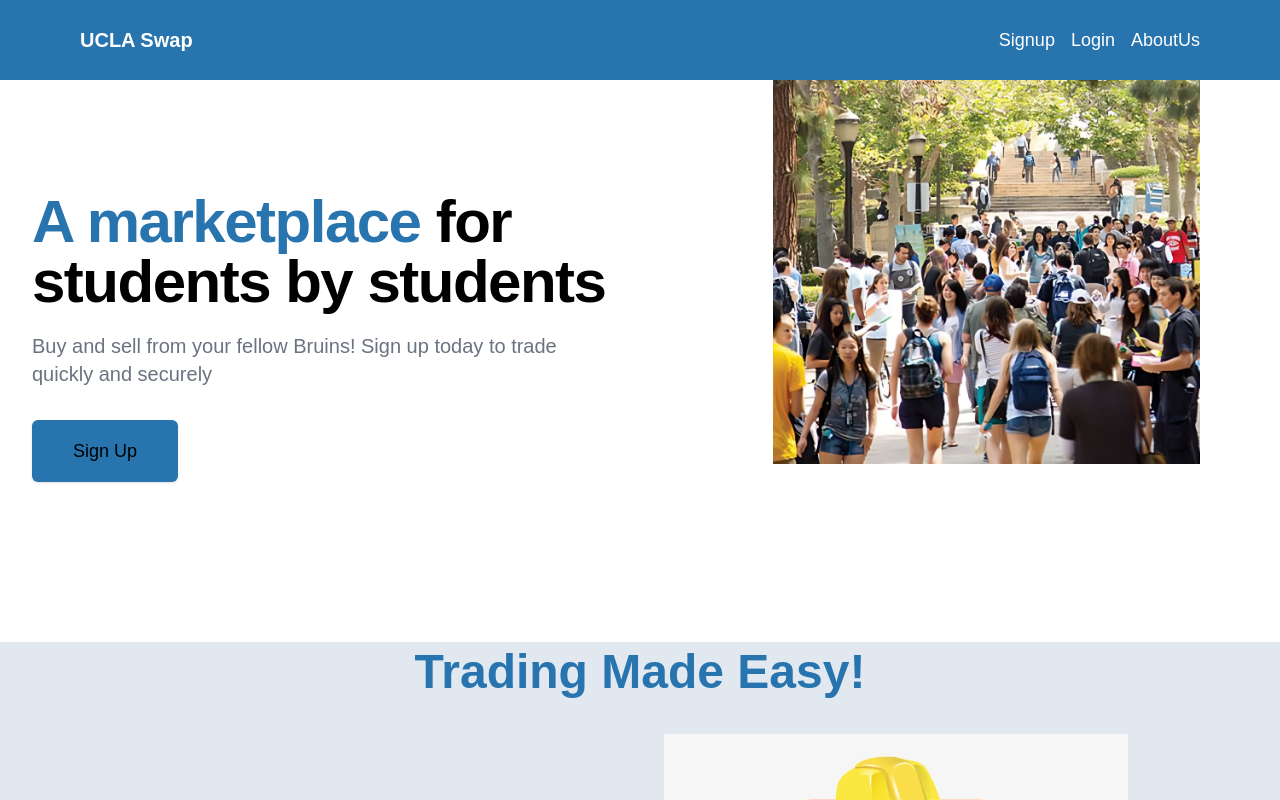
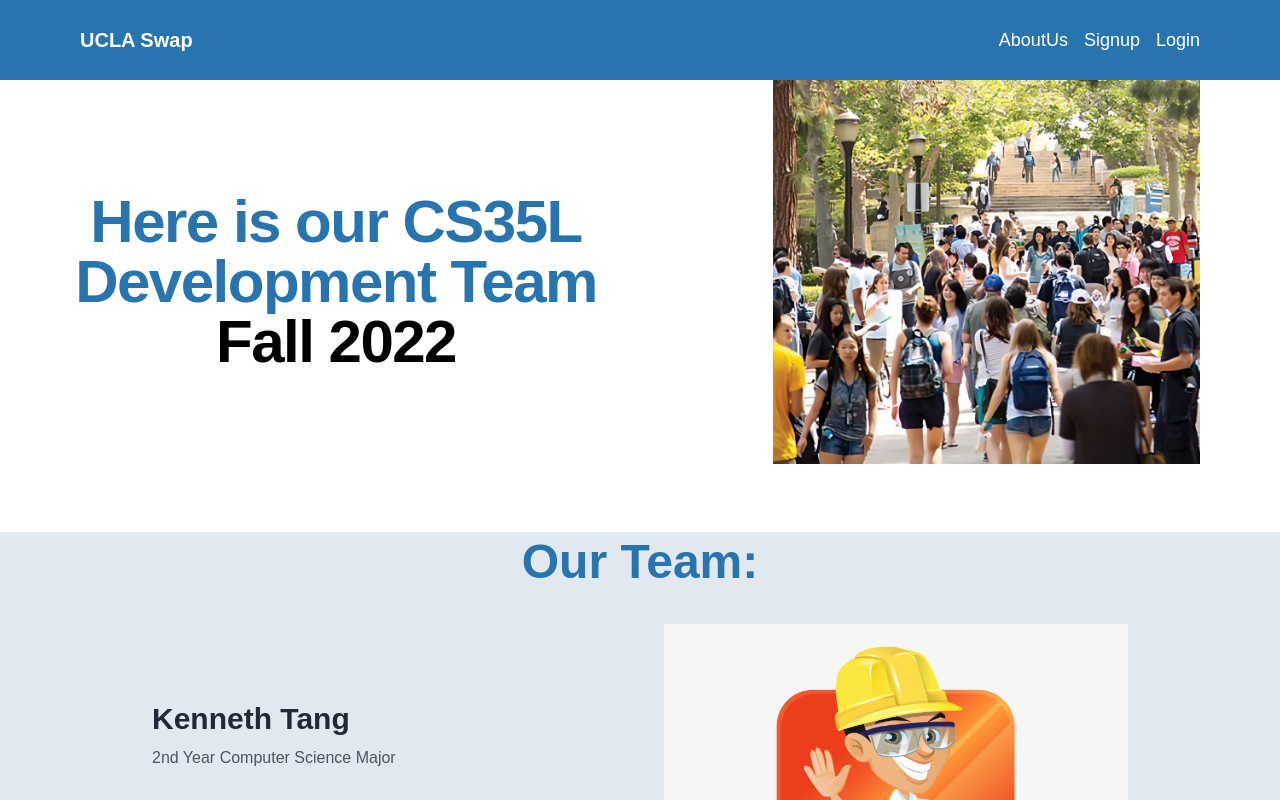
Before and after one commit to Kenny477/ucla-swap, a React (Vite) app in the folder client/: page /aboutus in a window 1280 px wide. Shown: the top 800 px of the page. Built offline with nearby package versions, Linux system fonts and the light colour scheme; a web font is replaced by a local one.

Commit message:
Reformatting AboutUs Page Header

```diff
--- a/client/src/App.tsx
+++ b/client/src/App.tsx
@@ -45,9 +45,9 @@ function App() {
       <Route path="/" element={<NavLayout authenticated={authenticated} />}>
         <Route index element={<Home />} />
         <Route path="/home" element={<Home />} />
+        <Route path="/aboutus" element={<AboutUs />} />
         <Route path="/login" element={<Login />} />
         <Route path="/signup" element={<Signup />} />
-        <Route path="/aboutus" element={<AboutUs />} />
         {
           authenticated && (
             <>
--- a/client/src/components/Nav.tsx
+++ b/client/src/components/Nav.tsx
@@ -31,9 +31,9 @@ function Nav({ authenticated }: { authenticated: boolean }) {
 					</>
 				) : (
 					<>
+						<NavLink to="/AboutUs">AboutUs</NavLink>
 						<NavLink to="/signup">Signup</NavLink>
 						<NavLink to="/login">Login</NavLink>
-						<NavLink to="/AboutUs">AboutUs</NavLink>
 					</>
 				)}
 			</div>
--- a/client/src/pages/AboutUs/Features2.tsx
+++ b/client/src/pages/AboutUs/Features2.tsx
@@ -3,7 +3,7 @@ import { features2 } from '../../types';
 
 const Features2 = () => {
     const feature2: features2 = {
-        title: "Trading Made Easy!",
+        title: "Our Team:",
         item1:
           {
             title: "Kenneth Tang",
--- a/client/src/pages/AboutUs/HeroImage2.tsx
+++ b/client/src/pages/AboutUs/HeroImage2.tsx
@@ -1,27 +1,22 @@
 import React from 'react';
-import { mainHero } from "../../types";
+import { mainHero2 } from "../../types";
 
-const HeroImage = () => {
-    const mainHero: mainHero = {
-		title: "A marketplace",
-		subtitle: "for students by students",
-		description: "Buy and sell from your fellow Bruins! Sign up today to trade quickly and securely.",
-		img: "/../../assets/images/students-upscaled.jpeg",
-		primaryAction: {
-			text: "Sign Up",
-			href: "/signup",
-		},
+const HeroImage2 = () => {
+    const mainHero2: mainHero2 = {
+    img: "/../../assets/images/students-upscaled.jpeg",
+		title: "Here is our CS35L Development Team",
+		subtitle: "Fall 2022",
 	};
 
   return (
     <div className="lg:absolute lg:inset-y-20 lg:right-20 lg:w-1/3">
       <img
         className="h-56 w-full object-cover sm:h-72 md:h-96 lg:h-100"
-        src={mainHero.img}
+        src={mainHero2.img}
         alt="image of ucla students"
       />
     </div>
   );
 };
 
-export default HeroImage;
+export default HeroImage2;
--- a/client/src/pages/AboutUs/LargeHero2.tsx
+++ b/client/src/pages/AboutUs/LargeHero2.tsx
@@ -1,41 +1,23 @@
 import { useState } from "react";
 import { NavLink } from "react-router-dom";
-import { mainHero } from "../../types";
+import { mainHero2 } from "../../types";
 
 function LargeHero() {
-	const mainHero: mainHero = {
-		title: "A marketplace",
-		subtitle: "for students by students",
-		description: "Buy and sell from your fellow Bruins! Sign up today to trade quickly and securely",
+	const mainHero2: mainHero2 = {
 		img: "/../../assets/images/students-upscaled.jpeg",
-		primaryAction: {
-			text: "Sign Up",
-			href: "/signup",
-		},
+			title: "Here is our CS35L Development Team",
+			subtitle: "Fall 2022",
 	};
 
 	return (
 		<main className="mt-10 mx-auto max-w-7xl px-4 sm:mt-12 sm:px-6 md:mt-16 lg:mt-20 lg:px-8 xl:mt-28">
 		  <div className="sm:text-center lg:text-left">
 			<h1 className="text-4xl tracking-tight font-extrabold text-gray-900 sm:text-5xl md:text-6xl">
-			  <span className="block text-primary xl:inline">{mainHero.title}</span>{' '}
-			  <span className={`block text-black xl:inline`}>
-				{mainHero.subtitle}
+			  <span className="block text-primary sm:text-center">{mainHero2.title}</span>{' '}
+			  <span className={`block text-black sm:text-center`}>
+				{mainHero2.subtitle}
 			  </span>
 			</h1>
-			<p className="mt-3 text-base text-gray-500 sm:mt-5 sm:text-lg sm:max-w-xl sm:mx-auto md:mt-5 md:text-xl lg:mx-0">
-			  {mainHero.description}
-			</p>
-			<div className="mt-5 sm:mt-8 sm:flex sm:justify-center lg:justify-start">
-			  <div className="rounded-md shadow">
-				<a
-				  href={mainHero.primaryAction.href}
-				  className={`w-full flex items-center justify-center px-8 py-3 border border-transparent text-base font-medium rounded-md text-background bg-primary hover:bg-border hover:text-primary md:py-4 md:text-lg md:px-10`}
-				>
-				  {mainHero.primaryAction.text}
-				</a>
-			  </div>
-			</div>
 		  </div>
 		</main>
 	  );
--- a/client/src/types/home.ts
+++ b/client/src/types/home.ts
@@ -7,6 +7,12 @@ export interface mainHero {
       text: string;
       href: string;
     },
+}
+
+export interface mainHero2 {
+  img: string;
+  title: string;
+  subtitle: string;
 }
 
 export interface features {
```
